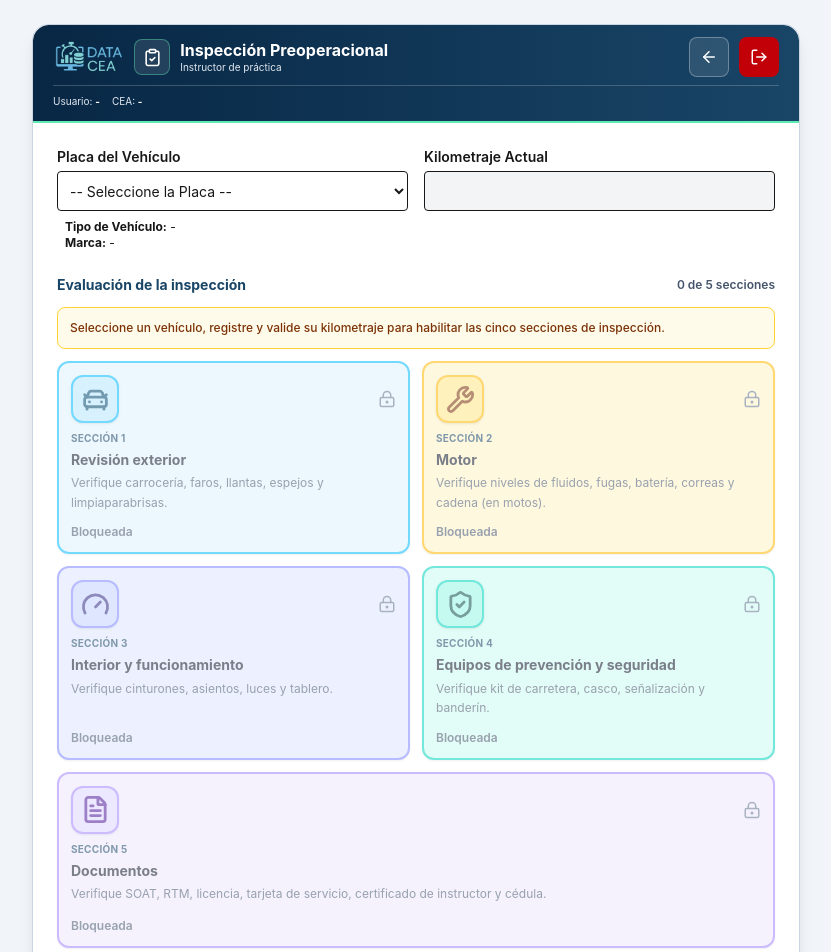
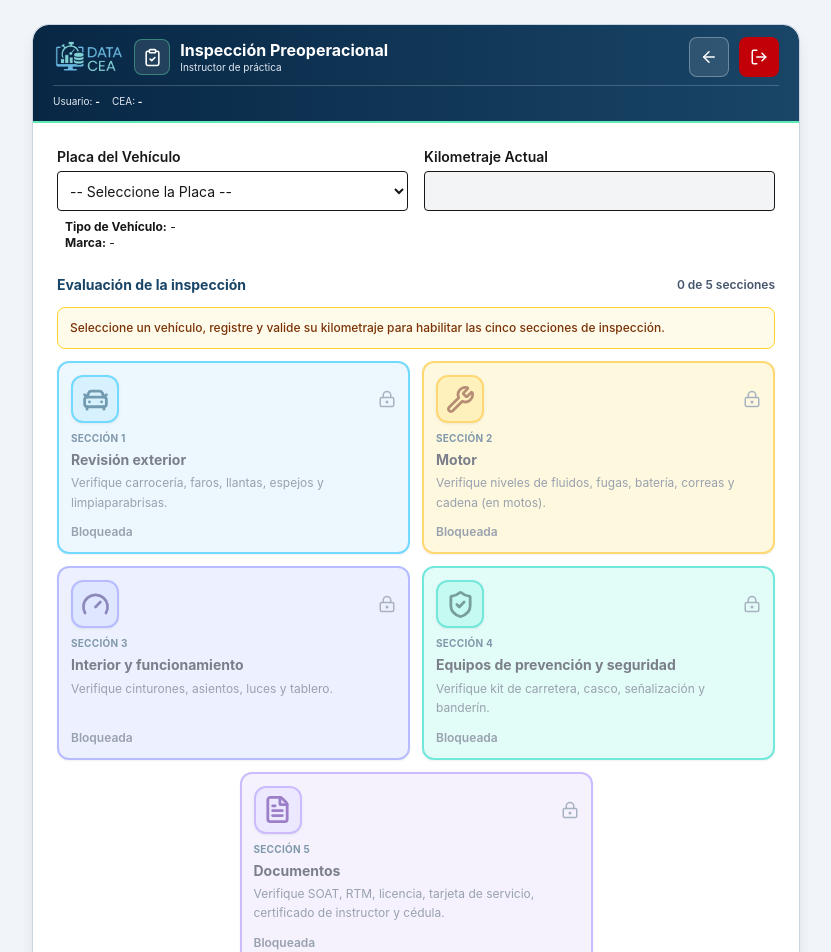
Before and after one commit to YulianoB/DATA-CEA, a Next.js app: page /instructor/practica/inspeccion in a window 1280 px wide. Shown: the top 952 px of the page, without its empty margins (224-1055 px from the left). Built offline with nearby package versions, Linux system fonts and the light colour scheme; sample sign-in values are in the browser's storage.

Commit message:
Habilitar inspección por orden y centrar quinta tarjeta con textos de compromiso

```diff
--- a/app/instructor/practica/inspeccion/page.js
+++ b/app/instructor/practica/inspeccion/page.js
@@ -69,11 +69,11 @@ const obtenerFechaHoraBogota = () => {
 // ============================================================
 
 const SECCIONES_INSPECCION = [
-  { id: 'revisionExterior', numero: 1, titulo: 'Revisión exterior', descripcion: 'Verifique carrocería, faros, llantas, espejos y limpiaparabrisas.' },
-  { id: 'motor', numero: 2, titulo: 'Motor', descripcion: 'Verifique niveles de fluidos, fugas, batería, correas y cadena (en motos).' },
-  { id: 'interiorFuncionamiento', numero: 3, titulo: 'Interior y funcionamiento', descripcion: 'Verifique cinturones, asientos, luces y tablero.' },
-  { id: 'equiposPrevencion', numero: 4, titulo: 'Equipos de prevención y seguridad', descripcion: 'Verifique kit de carretera, casco, señalización y banderín.' },
-  { id: 'documentos', numero: 5, titulo: 'Documentos', descripcion: 'Verifique SOAT, RTM, licencia, tarjeta de servicio, certificado de instructor y cédula.' },
+  { id: 'revisionExterior', numero: 1, titulo: 'Revisión exterior', descripcion: 'Verifique carrocería, faros, llantas, espejos y limpiaparabrisas.', compromiso: 'He revisado los elementos exteriores del vehículo y confirmo que el resultado seleccionado corresponde a su estado actual.' },
+  { id: 'motor', numero: 2, titulo: 'Motor', descripcion: 'Verifique niveles de fluidos, fugas, batería, correas y cadena (en motos).', compromiso: 'He comprobado las condiciones del motor y sus componentes, y declaro si existe alguna falla o incumplimiento actual.' },
+  { id: 'interiorFuncionamiento', numero: 3, titulo: 'Interior y funcionamiento', descripcion: 'Verifique cinturones, asientos, luces y tablero.', compromiso: 'He comprobado el funcionamiento y las condiciones de seguridad del interior del vehículo, y registro el resultado observado.' },
+  { id: 'equiposPrevencion', numero: 4, titulo: 'Equipos de prevención y seguridad', descripcion: 'Verifique kit de carretera, casco, señalización y banderín.', compromiso: 'He verificado la disponibilidad y el estado de los equipos de prevención y seguridad requeridos para la operación.' },
+  { id: 'documentos', numero: 5, titulo: 'Documentos', descripcion: 'Verifique SOAT, RTM, licencia, tarjeta de servicio, certificado de instructor y cédula.', compromiso: 'He comprobado la documentación requerida y declaro si existe algún documento vencido o una irregularidad vigente.' },
 ]
 
 export default function InspeccionPage() {
@@ -190,6 +190,9 @@ export default function InspeccionPage() {
     secciones[item.id] !== 'NO CONFORME' || Boolean((observacionesPorSeccion[item.id] || '').trim())
   )
   const abrirSeccion = (id) => {
+    if (!tarjetasHabilitadas) return
+    const indice = SECCIONES_INSPECCION.findIndex((item) => item.id === id)
+    if (indice < 0 || SECCIONES_INSPECCION.slice(0, indice).some((item) => !secciones[item.id] || (secciones[item.id] === 'NO CONFORME' && !(observacionesPorSeccion[item.id] || '').trim()))) return
     setSeccionActiva(id)
     setObservacionBorrador(observacionesPorSeccion[id] || '')
   }
@@ -1788,14 +1791,14 @@ const puedeGuardar =
           )}
           <div className="grid grid-cols-2 items-stretch gap-3">
             {SECCIONES_INSPECCION.map((section) => (
-              <div key={section.id} className={section.numero === 5 ? 'col-span-2 h-full' : 'h-full'}>
+              <div key={section.id} className={section.numero === 5 ? 'col-start-1 col-span-2 mx-auto w-[calc(50%-0.375rem)] h-full' : 'h-full'}>
                 <TarjetaInspeccionCompacta
                   numero={section.numero}
                   titulo={section.titulo}
                   descripcion={section.descripcion}
                   estado={secciones[section.id]}
                   observacion={observacionesPorSeccion[section.id]}
-                  disabled={!tarjetasHabilitadas}
+                  disabled={!tarjetasHabilitadas || SECCIONES_INSPECCION.slice(0, section.numero - 1).some((item) => !secciones[item.id] || (secciones[item.id] === 'NO CONFORME' && !(observacionesPorSeccion[item.id] || '').trim()))}
                   onClick={() => abrirSeccion(section.id)}
                 />
               </div>
```
